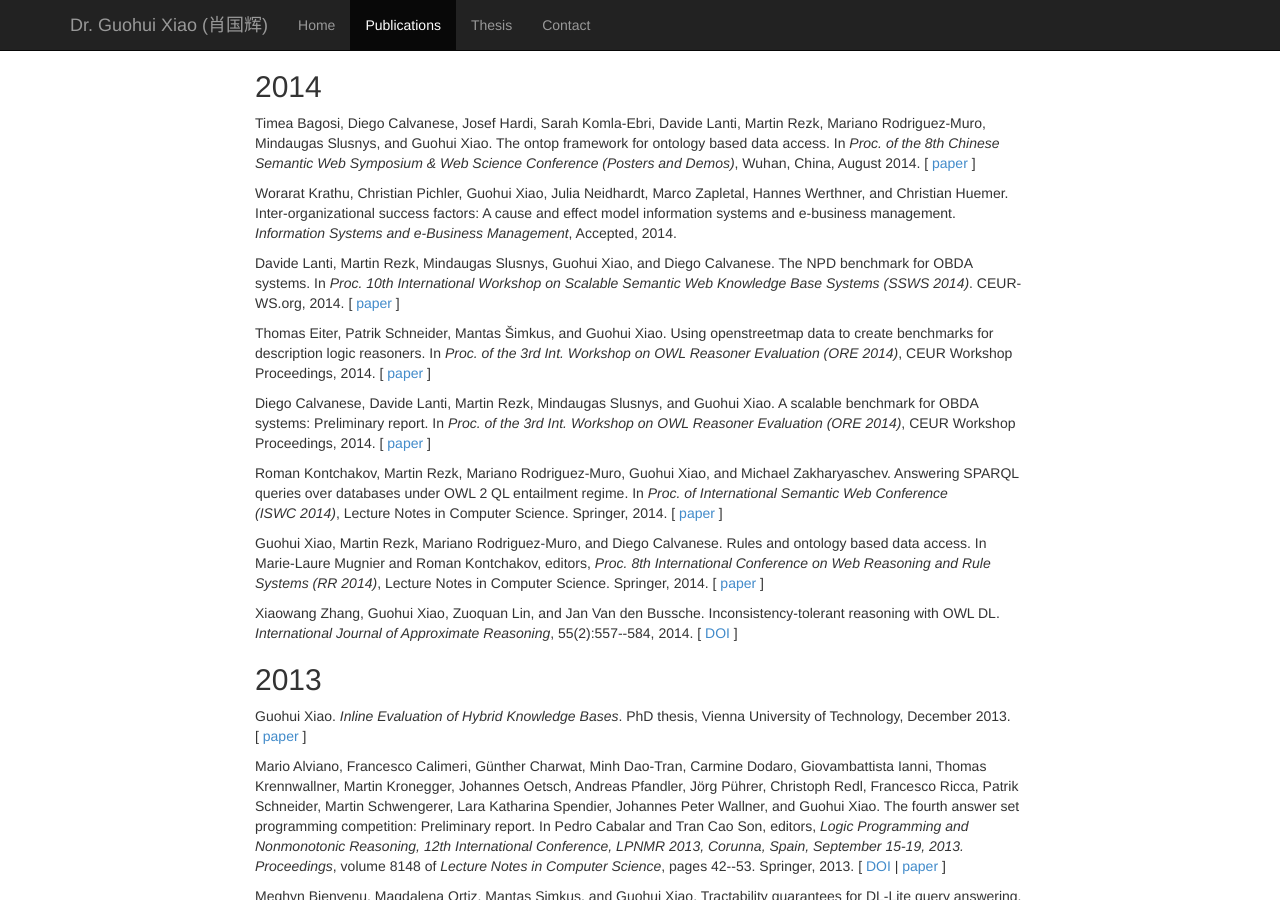
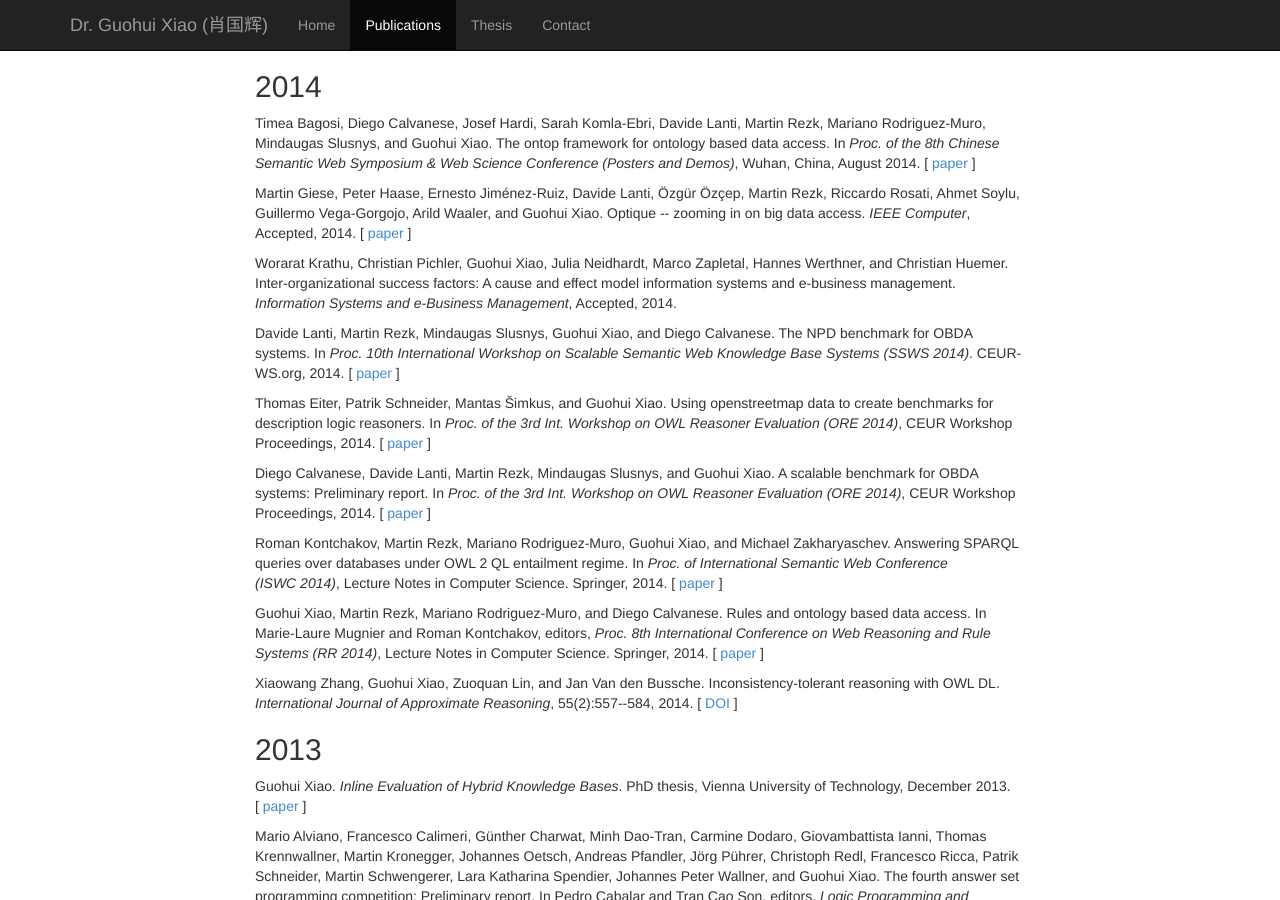
Before and after one commit to ghxiao/ghxiao.github.io, a Jekyll site: the page built from publications.html, in a window 1280 px wide and 900 px high. Built offline with Jekyll 4.4.1, drawn with Linux system fonts in a browser that asks for light colours; nearby versions of some CDN libraries; Markdown is read by kramdown in place of the engine named in the settings.

Commit message:
add computer magazine paper

```diff
--- a/_includes/bib2014.html
+++ b/_includes/bib2014.html
@@ -17,6 +17,28 @@ Timea Bagosi, Diego Calvanese, Josef Hardi, Sarah Komla-Ebri, Davide Lanti,
 [&nbsp;<a href="http://www.ghxiao.org/publications/2014-csws-ontop.pdf">paper</a>&nbsp;]
 
 </p>
+
+<p><a name="computer-optique"></a>
+
+Martin Giese, Peter Haase, Ernesto Jim&eacute;nez-Ruiz, Davide Lanti, &Ouml;zg&uuml;r
+  &Ouml;z&ccedil;ep, Martin Rezk, Riccardo Rosati, Ahmet Soylu, Guillermo
+  Vega-Gorgojo, Arild Waaler, and Guohui Xiao.
+ Optique -- zooming in on big data access.
+ <em>IEEE Computer</em>, Accepted, 2014.
+[&nbsp;<a href="http://www.ghxiao.org/publications/2014-computer-optique.pdf">paper</a>&nbsp;]
+
+</p>
+
+<!--
+<p><a name="optique-D6.2"></a>
+
+Konstantina Bereta, Elena Botoeva, Diego Calvanese, Benjamin Cogrel, Davide
+  Lanti, Martin Rezk, Sarah Komla-Ebri, and Guohui Xiao.
+ Transformation system configuration techniques.
+ Optique Project Deliverable D6.2, Optique Project Consortium, 2014.
+
+</p>
+-->
 
 <p><a name="iseb2014"></a>
 
```
Also changed, not shown: README.md, 1 other file.
